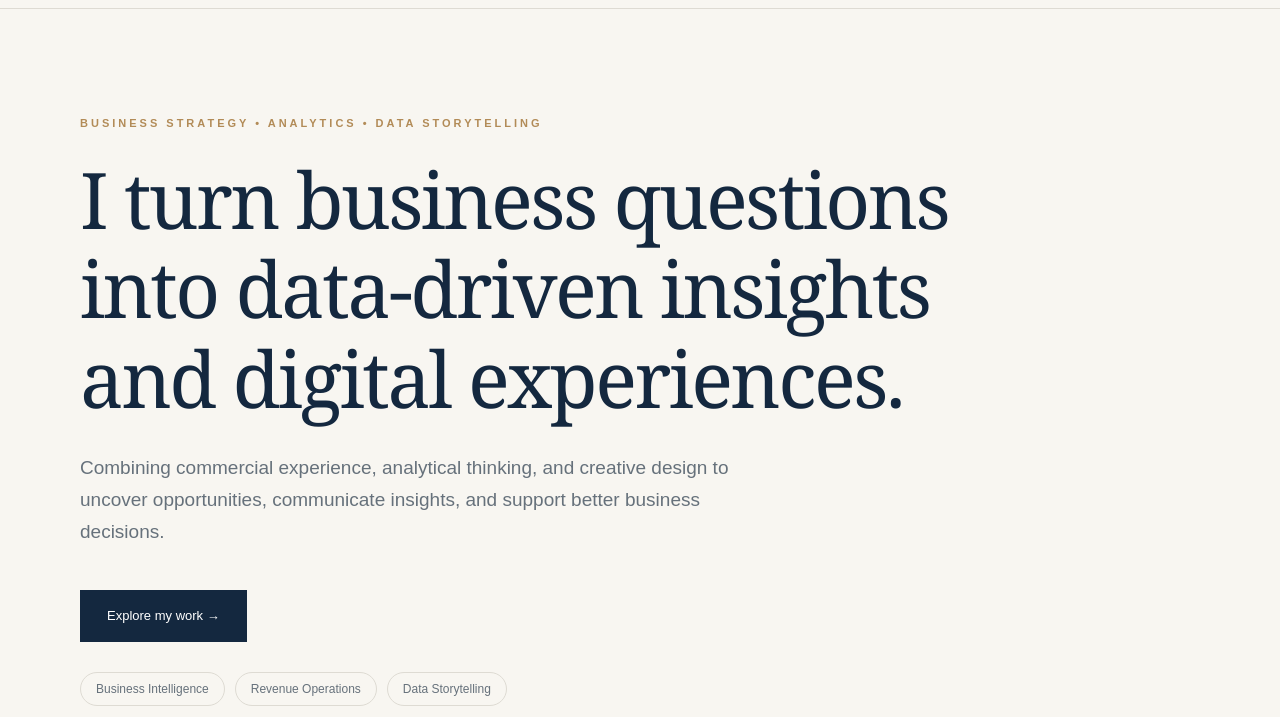
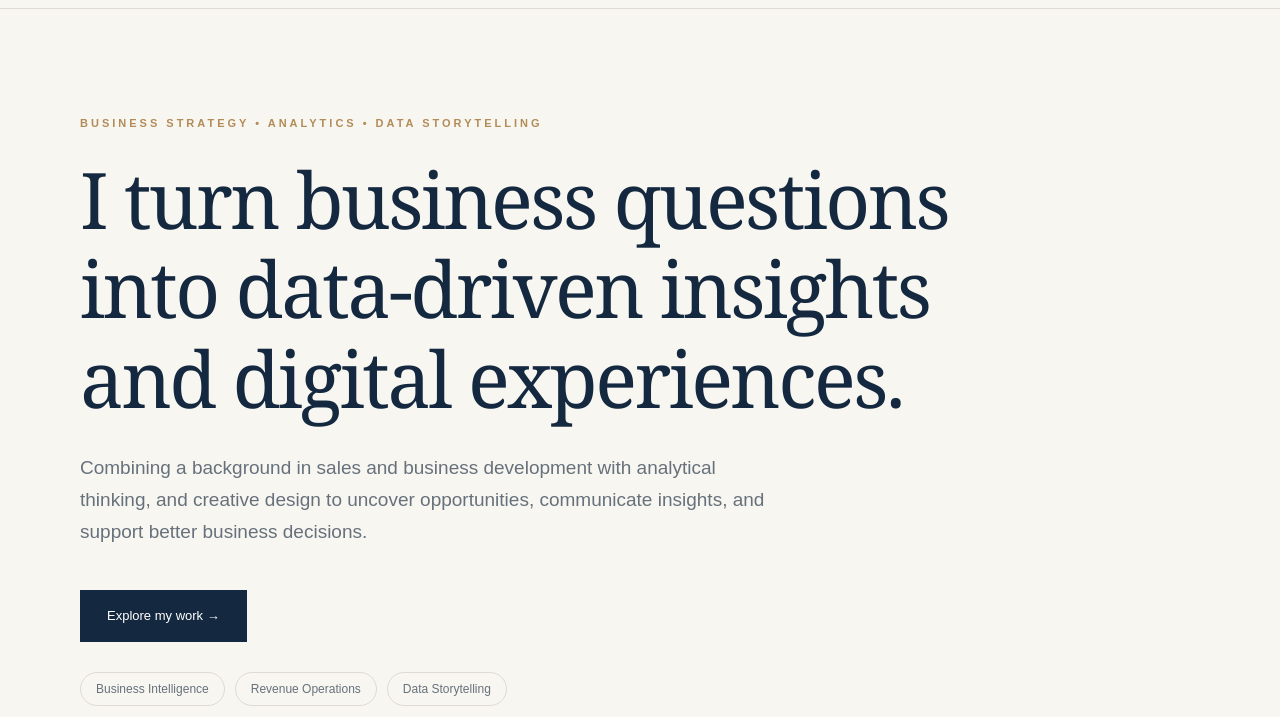
Before and after one commit to stephanievillafana/stephanievillafana.github.io, a plain HTML site: page index.html in a window 1280 px wide. Shown: the part 83-800 px from the top of the page. Drawn offline with Linux system fonts and the light colour scheme.

Commit message:
Refine homepage introduction to reflect sales background

```diff
--- a/index.html
+++ b/index.html
@@ -388,7 +388,7 @@
       <h1>I turn business questions into data-driven insights and digital experiences.</h1>
 
       <p>
-        Combining commercial experience, analytical thinking,
+        Combining a background in sales and business development with analytical thinking,
         and creative design to uncover opportunities,
         communicate insights, and support better business
         decisions.
```
